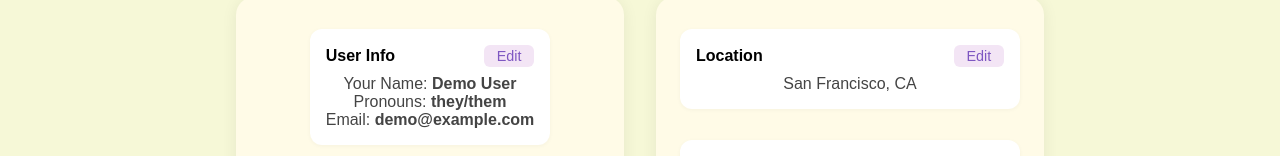
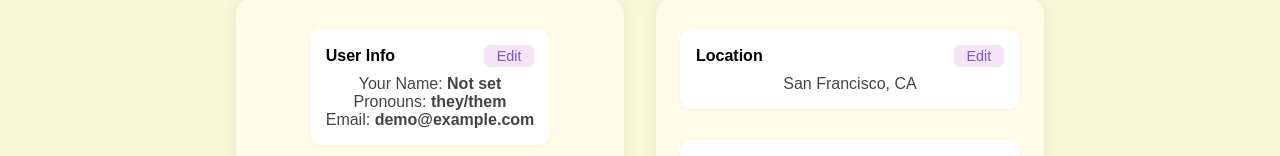
Before and after one commit to jennylearncoding/skill_swap_frontend, a React (Create React App) app: page / in a window 1280 px wide. Both pictures are taken after a click on the button "Profile". Shown: the part 115-271 px from the top of the page. Built offline with nearby package versions, Linux system fonts and the light colour scheme; no server answers.

Commit message:
username

```diff
--- a/src/components/ProfilePage/ProfilePage.jsx
+++ b/src/components/ProfilePage/ProfilePage.jsx
@@ -81,7 +81,7 @@ const ProfilePage = ({ user, onSave, onNavigate, isReadOnly }) => {
                 </>
               ) : (
                 <>
-                  <div>Your Name: <b>{user.name || "Not set"}</b></div>
+                  <div>Your Name: <b>{user.username || "Not set"}</b></div>
                   <div>Pronouns: <b>{user.pronouns || "Not set"}</b></div>
                   <div>Email: <b>{user.email || "Not set"}</b></div>
                 </>
```
